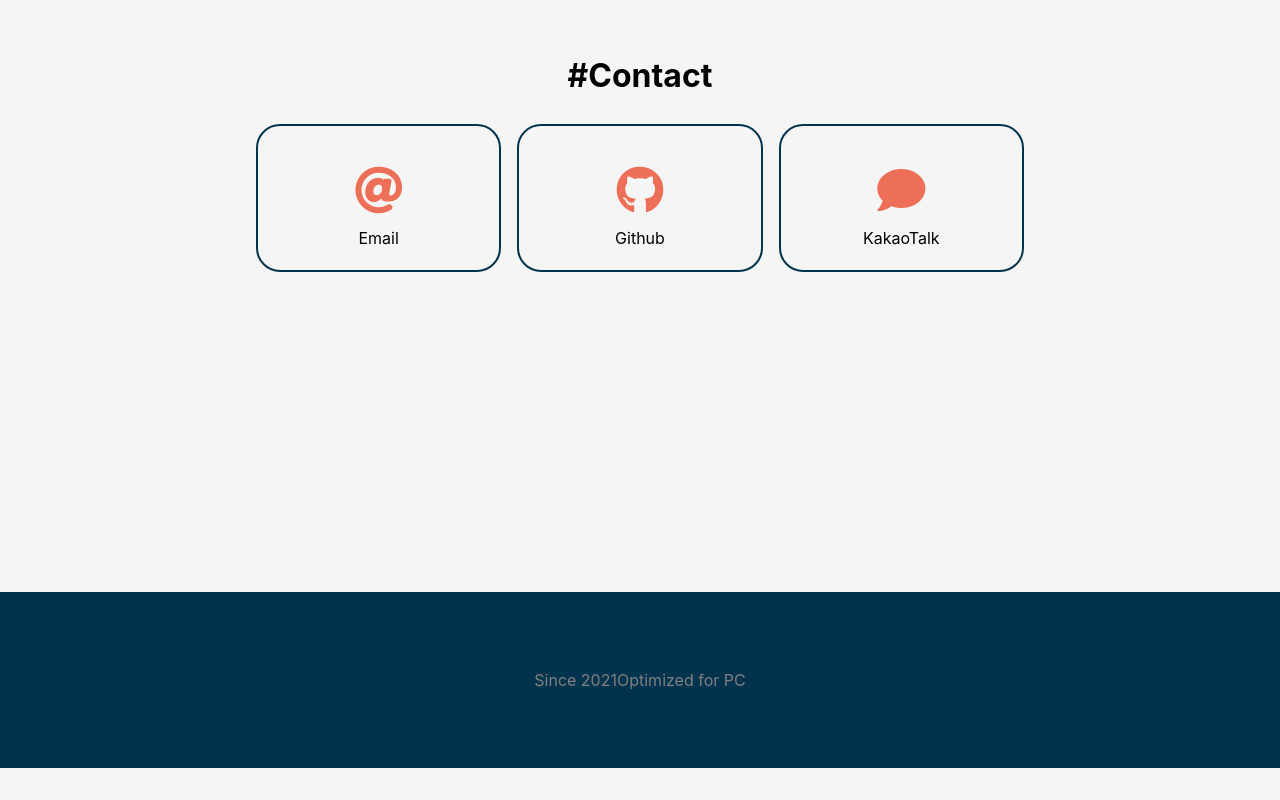
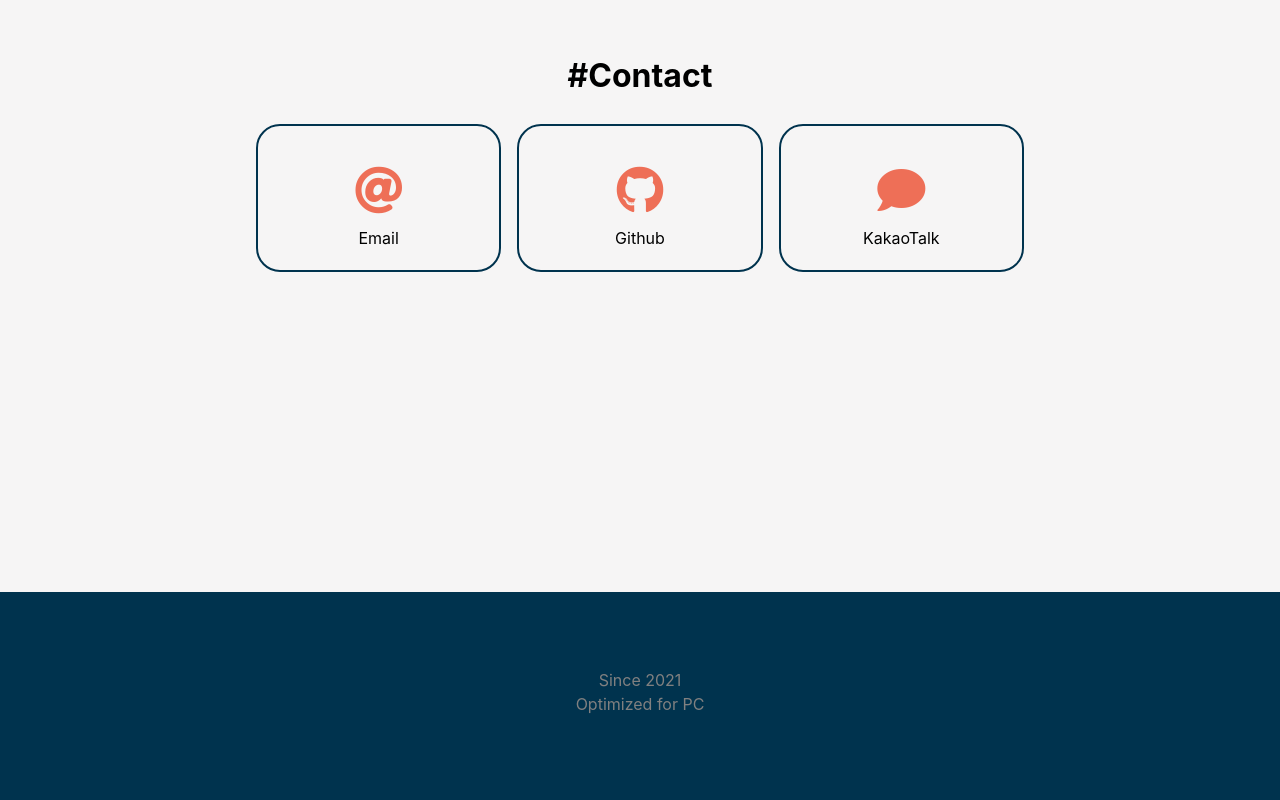
Before and after one commit to Joseph-Hwang-Playground/introduce_myself, a plain HTML site: page index.html in a window 1280 px wide. Shown: the part 5150-5950 px from the top of the page. Before the commit the page ends 5918 px from the top, so only its background shows below. Drawn offline with nearby package versions, Linux system fonts and the light colour scheme.

Commit message:
Update footer.css

```diff
--- a/styles/footer.css
+++ b/styles/footer.css
@@ -4,6 +4,7 @@ footer {
     padding: 5rem 0;
     display: flex;
     justify-content: center;
+    flex-direction: column;
     align-items: center;
     background-color: var(--line);
     position: relative;
@@ -12,4 +13,5 @@ footer {
 footer span {
     text-align: center;
     color: gray;
+    margin-bottom: 0.5rem;
 }
```
